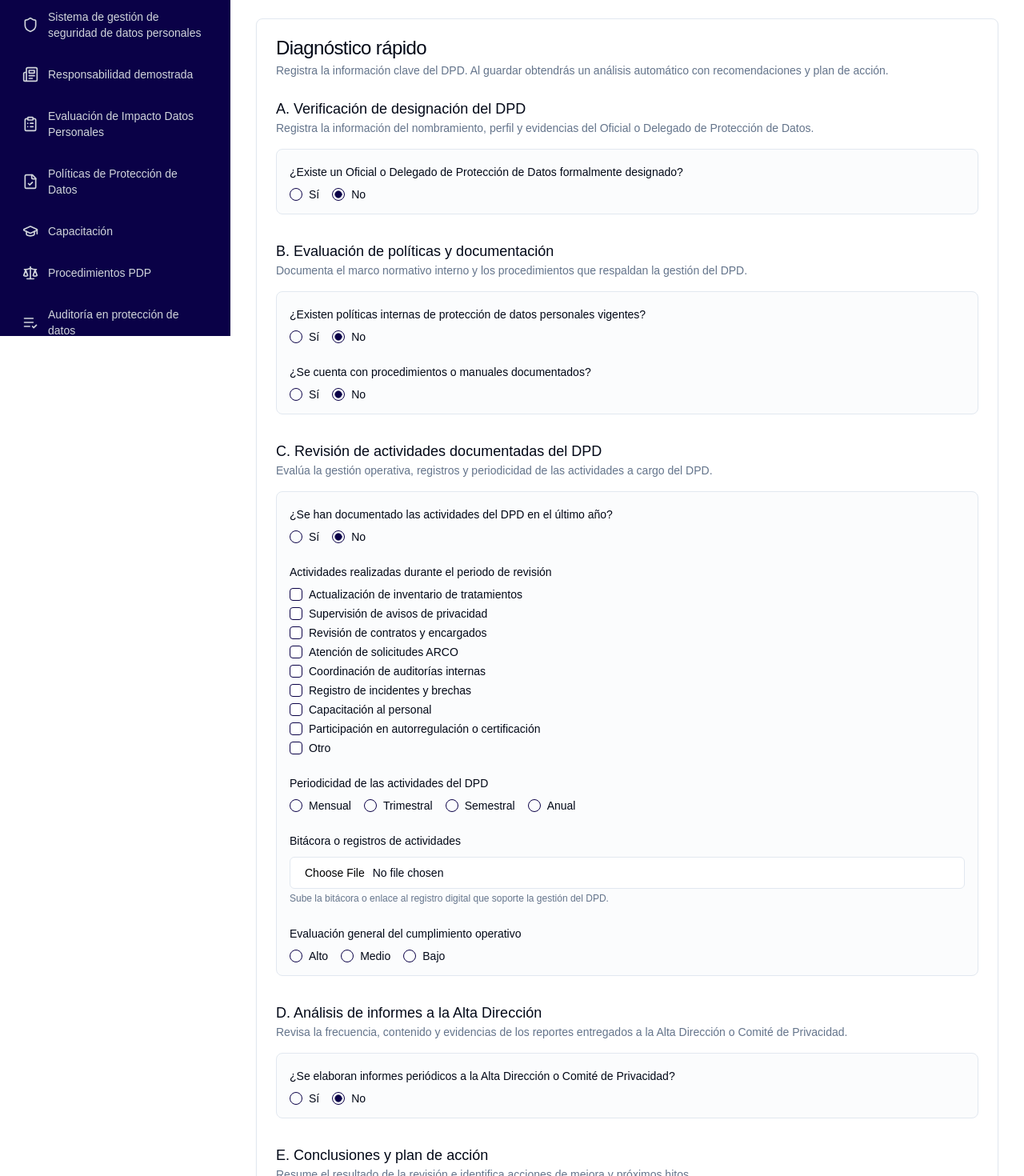
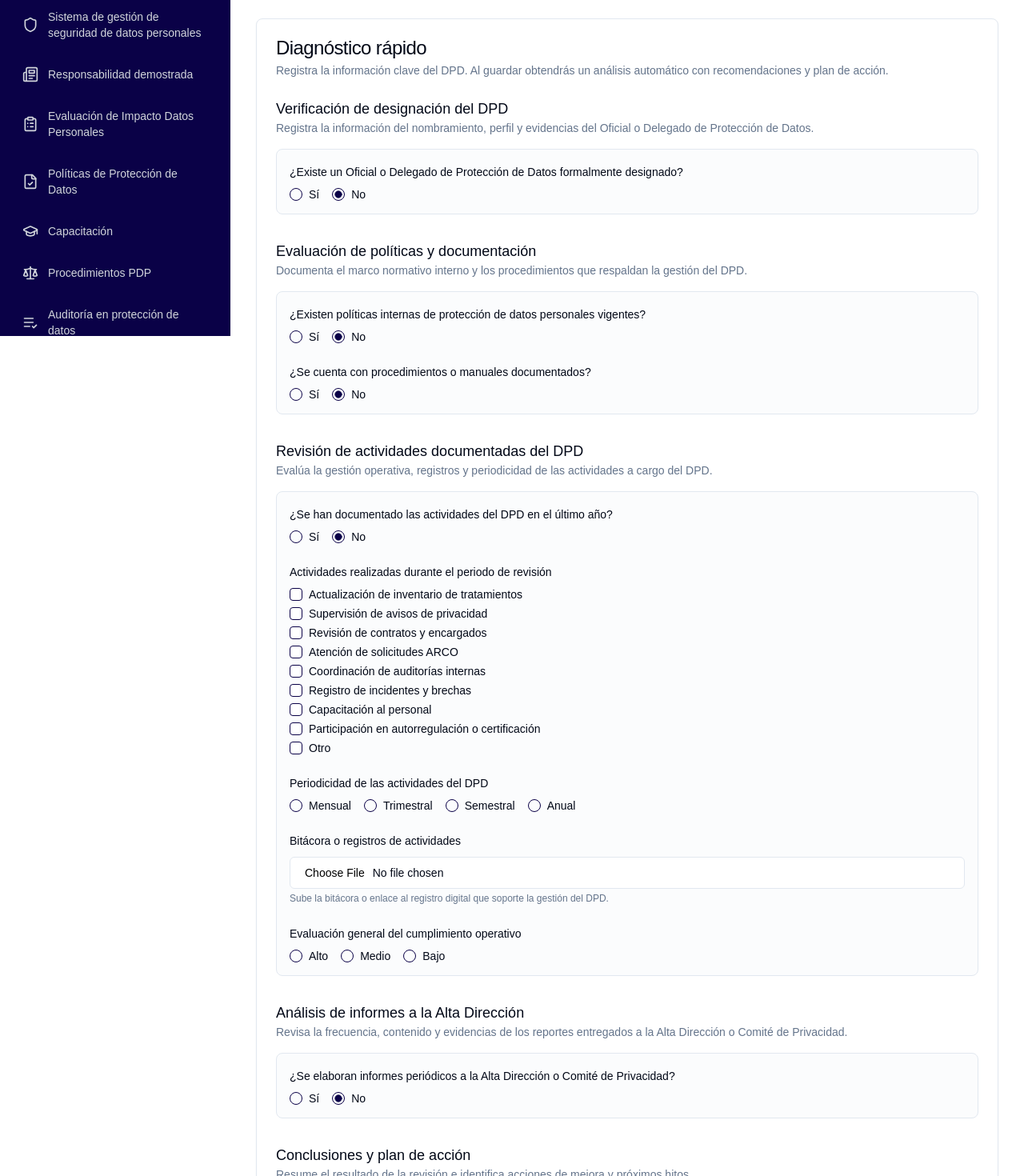
Before and after one commit to vicvaz074/plataforma_ppd, a Next.js app in the folder app/: page /dpo/compliance in a window 1280 px wide. Shown: the part 380-1850 px from the top of the page at 80% size. Built offline with nearby package versions, Linux system fonts and the light colour scheme; sample sign-in values are in the browser's storage; a web font is replaced by a local one.

Commit message:
Remove lettered prefixes from module headings

```diff
--- a/app/app/dpo/compliance/page.tsx
+++ b/app/app/dpo/compliance/page.tsx
@@ -1854,7 +1854,7 @@ export default function DPOCompliancePage() {
               <form onSubmit={form.handleSubmit(onSubmit)} className="space-y-8">
                 <div className="space-y-4">
                   <div>
-                    <h3 className="text-lg font-semibold">A. Verificación de designación del DPD</h3>
+                    <h3 className="text-lg font-semibold">Verificación de designación del DPD</h3>
                     <p className="text-sm text-muted-foreground">
                       Registra la información del nombramiento, perfil y evidencias del Oficial o Delegado de Protección de Datos.
                     </p>
@@ -2097,7 +2097,7 @@ export default function DPOCompliancePage() {
 
                 <div className="space-y-4">
                   <div>
-                    <h3 className="text-lg font-semibold">B. Evaluación de políticas y documentación</h3>
+                    <h3 className="text-lg font-semibold">Evaluación de políticas y documentación</h3>
                     <p className="text-sm text-muted-foreground">
                       Documenta el marco normativo interno y los procedimientos que respaldan la gestión del DPD.
                     </p>
@@ -2255,7 +2255,7 @@ export default function DPOCompliancePage() {
 
                 <div className="space-y-4">
                   <div>
-                    <h3 className="text-lg font-semibold">C. Revisión de actividades documentadas del DPD</h3>
+                    <h3 className="text-lg font-semibold">Revisión de actividades documentadas del DPD</h3>
                     <p className="text-sm text-muted-foreground">
                       Evalúa la gestión operativa, registros y periodicidad de las actividades a cargo del DPD.
                     </p>
@@ -2365,7 +2365,7 @@ export default function DPOCompliancePage() {
 
                 <div className="space-y-4">
                   <div>
-                    <h3 className="text-lg font-semibold">D. Análisis de informes a la Alta Dirección</h3>
+                    <h3 className="text-lg font-semibold">Análisis de informes a la Alta Dirección</h3>
                     <p className="text-sm text-muted-foreground">
                       Revisa la frecuencia, contenido y evidencias de los reportes entregados a la Alta Dirección o Comité de Privacidad.
                     </p>
@@ -2491,7 +2491,7 @@ export default function DPOCompliancePage() {
 
                 <div className="space-y-4">
                   <div>
-                    <h3 className="text-lg font-semibold">E. Conclusiones y plan de acción</h3>
+                    <h3 className="text-lg font-semibold">Conclusiones y plan de acción</h3>
                     <p className="text-sm text-muted-foreground">
                       Resume el resultado de la revisión e identifica acciones de mejora y próximos hitos.
                     </p>
--- a/app/app/incidents-breaches/page.tsx
+++ b/app/app/incidents-breaches/page.tsx
@@ -1812,7 +1812,7 @@ function SectionC({ form }: { form: UseFormReturn<IncidentFormData> }) {
   })
   return (
     <div className="space-y-8 mb-8">
-      <h3 className="text-2xl font-bold">C. Investigación y contención</h3>
+      <h3 className="text-2xl font-bold">Investigación y contención</h3>
       <div className="border p-4 rounded space-y-4">
         <h4 className="text-xl font-semibold">Datos para la investigación</h4>
         <div className="grid grid-cols-1 md:grid-cols-2 gap-4">
--- a/app/app/litigation-management/procedures-pdp-content.tsx
+++ b/app/app/litigation-management/procedures-pdp-content.tsx
@@ -549,7 +549,7 @@ export function ProceduresPdpContent({ section }: ProceduresPdpContentProps) {
                 <form onSubmit={form.handleSubmit(onSubmit)} className="space-y-10">
                   <section className="space-y-6">
                     <div>
-                      <h2 className="text-xl font-semibold">I. Datos generales del procedimiento</h2>
+                      <h2 className="text-xl font-semibold">Datos generales del procedimiento</h2>
                       <p className="text-sm text-muted-foreground">
                         Identifica la autoridad, estatus y responsables internos para asegurar el seguimiento adecuado.
                       </p>
@@ -729,7 +729,7 @@ export function ProceduresPdpContent({ section }: ProceduresPdpContentProps) {
 
                   <section className="space-y-6">
                     <div>
-                      <h2 className="text-xl font-semibold">II. Descripción del procedimiento</h2>
+                      <h2 className="text-xl font-semibold">Descripción del procedimiento</h2>
                       <p className="text-sm text-muted-foreground">
                         Documenta el origen, la etapa procesal y el detalle del avance para conservar la trazabilidad del caso.
                       </p>
--- a/app/app/privacy-notices/notices-content.tsx
+++ b/app/app/privacy-notices/notices-content.tsx
@@ -753,7 +753,7 @@ export function PrivacyNoticesContent({ section }: PrivacyNoticesContentProps) {
             >
                 <section className="space-y-4">
                   <div>
-                    <h2 className="text-xl font-semibold">A. Información general</h2>
+                    <h2 className="text-xl font-semibold">Información general</h2>
                     <p className="text-sm text-muted-foreground">
                       Registra los datos básicos del aviso aplicable al proceso,
                       sistema o categoría de titulares.
@@ -850,7 +850,7 @@ export function PrivacyNoticesContent({ section }: PrivacyNoticesContentProps) {
 
                 <section className="space-y-4">
                   <div>
-                    <h2 className="text-xl font-semibold">B. Política de gestión</h2>
+                    <h2 className="text-xl font-semibold">Política de gestión</h2>
                     <p className="text-sm text-muted-foreground">
                       Identifica los lineamientos internos relacionados con la
                       creación y actualización de avisos de privacidad.
@@ -957,7 +957,7 @@ export function PrivacyNoticesContent({ section }: PrivacyNoticesContentProps) {
                 <section className="space-y-4">
                   <div>
                     <h2 className="text-xl font-semibold">
-                      C. Aviso aplicable al tratamiento
+                      Aviso aplicable al tratamiento
                     </h2>
                     <p className="text-sm text-muted-foreground">
                       Adjunta el aviso vigente y describe la versión utilizada
@@ -1056,7 +1056,7 @@ export function PrivacyNoticesContent({ section }: PrivacyNoticesContentProps) {
                 <section className="space-y-4">
                   <div>
                     <h2 className="text-xl font-semibold">
-                      D. Puesta a disposición y prueba de cumplimiento
+                      Puesta a disposición y prueba de cumplimiento
                     </h2>
                     <p className="text-sm text-muted-foreground">
                       Documenta cómo se presentó el aviso y conserva evidencias
```
